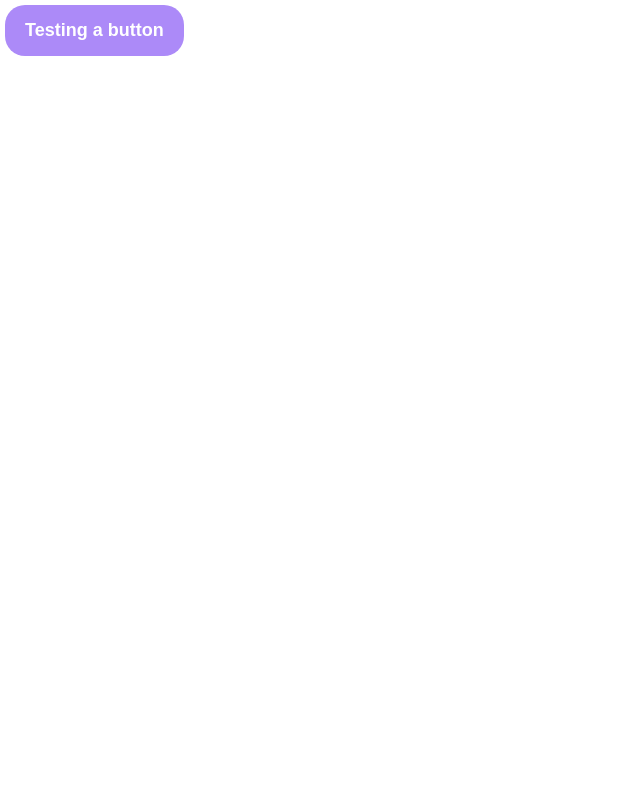
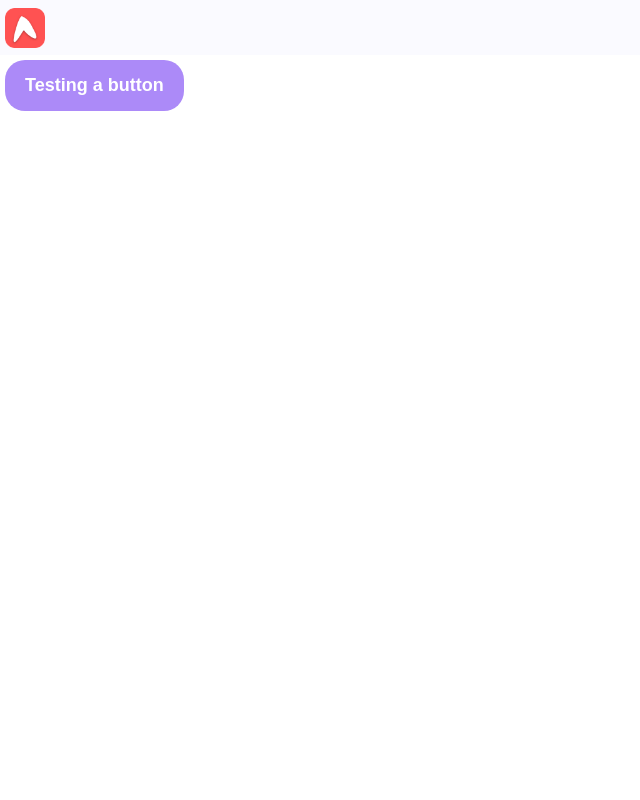
Before and after one commit to Shawn-sudo/atrable-web, a Gatsby site: page / in a window 1280 px wide. Shown: the top 800 px of the page, without its empty margins (0-640 px from the left). Built offline with nearby package versions, Linux system fonts and the light colour scheme; Gatsby itself is replaced by a stand-in of ours.

Commit message:
Update Layout.tsx

```diff
--- a/src/components/Layout.tsx
+++ b/src/components/Layout.tsx
@@ -1,4 +1,5 @@
 import React from "react";
+import AppBar from "./AppBar";
 import Footer from "./Footer";
 
 //styles
@@ -16,7 +17,15 @@ type Props = {
 const Layout = ({ children }: Props) => {
   return (
     <div style={pageStyles}>
-      {children}
+      <AppBar />
+      <div
+        style={{
+          minHeight: "100vh",
+          marginTop: 55,
+        }}
+      >
+        {children}
+      </div>
       <Footer />
     </div>
   );
```
